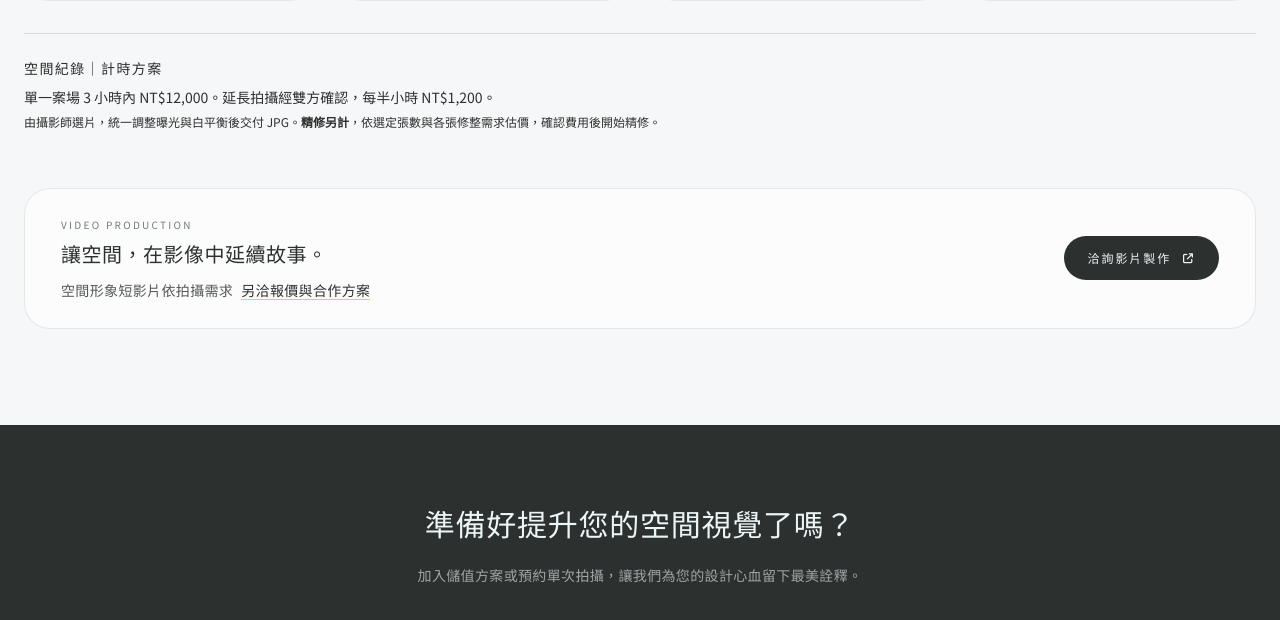
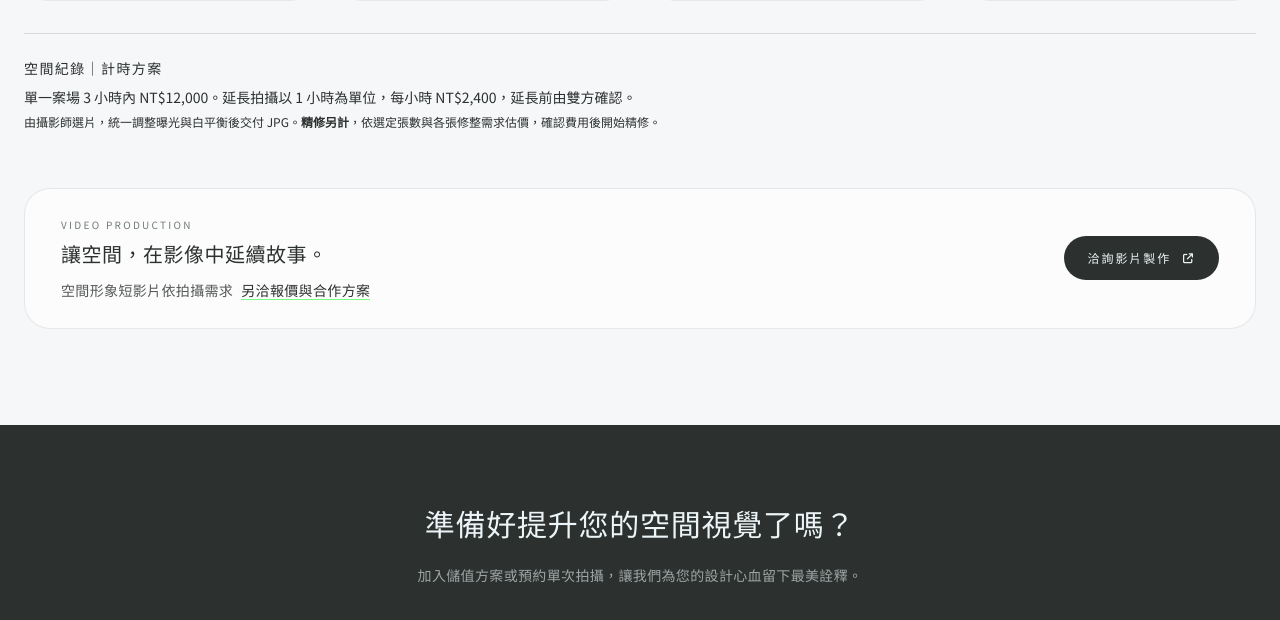
Before and after one commit to andy279265/honew-demo, a plain HTML site: page offer_space/index.html in a window 1280 px wide. Shown: the part 4461-5081 px from the top of the page. Drawn offline with nearby package versions, Linux system fonts and the light colour scheme; a script that the page names is missing; a web font is replaced by a local one.

Commit message:
Bill photography extensions in one-hour increments

```diff
--- a/offer_space/index.html
+++ b/offer_space/index.html
@@ -566,7 +566,7 @@
             </div>
             <aside id="hourly-record" aria-labelledby="hourly-record-title" class="mt-8 border-t border-brand-slate/15 pt-6 text-brand-slate">
                 <h3 id="hourly-record-title" class="text-sm font-medium tracking-widest">空間紀錄｜計時方案</h3>
-                <p class="mt-2 text-sm leading-relaxed">單一案場 3 小時內 NT$12,000。延長拍攝經雙方確認，每半小時 NT$1,200。</p>
+                <p class="mt-2 text-sm leading-relaxed">單一案場 3 小時內 NT$12,000。延長拍攝以 1 小時為單位，每小時 NT$2,400，延長前由雙方確認。</p>
                 <p class="mt-1 text-xs leading-relaxed">由攝影師選片，統一調整曝光與白平衡後交付 JPG。<strong class="font-semibold">精修另計</strong>，依選定張數與各張修整需求估價，確認費用後開始精修。</p>
             </aside>
 
```
